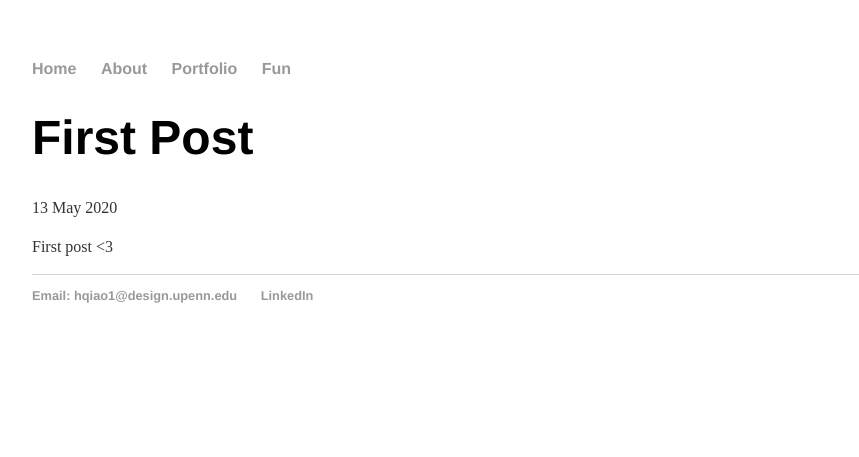
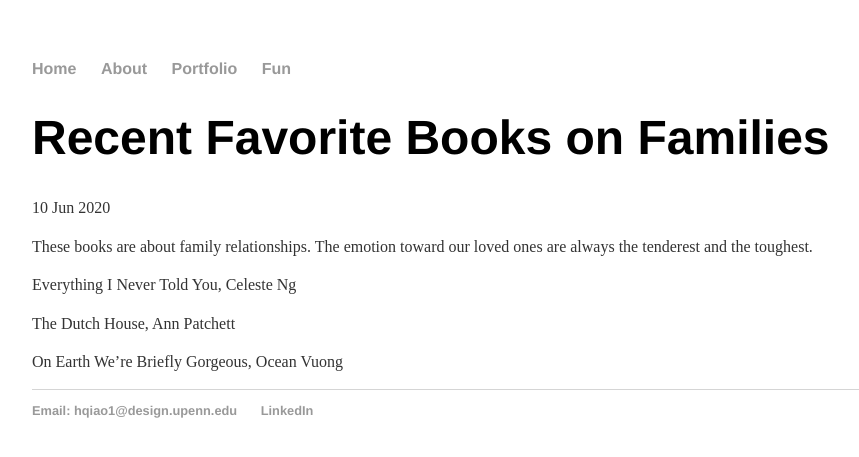
Before and after one commit to hanqiao29/hanqiao29.github.io, a Jekyll site: the page built from _posts/2020-05-13-han-first-post.md, in a window 1280 px wide. Shown: the top 457 px of the page, without its empty margins (160-1019 px from the left). Built offline with Jekyll 4.4.1, drawn with Linux system fonts in a browser that asks for light colours.

Commit message:
updated about me

```diff
--- a/_posts/2020-05-13-han-first-post.md
+++ b/_posts/2020-05-13-han-first-post.md
@@ -1,7 +1,13 @@
 ---
 layout: post
-title: "First Post"
-date: 2020-05-13
+title: "Recent Favorite Books on Families"
+date: 2020-06-10
 ---
+These books are about family relationships. The emotion toward our loved ones
+are always the tenderest and the toughest.
 
-First post <3
+Everything I Never Told You, Celeste Ng <br />
+
+The Dutch House, Ann Patchett
+
+On Earth We're Briefly Gorgeous, Ocean Vuong
--- a/portfolio/index.html
+++ b/portfolio/index.html
@@ -30,7 +30,7 @@ title: Portfolio.
 							adjacent neighborhoods. The final product is a book containing
 							graphics, maps, and analysis to deliver recommendations for
 							future development in the study area from multiple perspectives including:
-							environmental resiliency, community building, and transportation connectivity.
+							environmental resiliency, community development, and transportation connectivity.
 						</p>
 					</div>
 				</div>
@@ -42,8 +42,8 @@ title: Portfolio.
 
 						🔧 Graphics Design | Illustrator | InDesign | Bird Watching
 				   </p>
-					<p>This is a zine about eight different birds on Wellesley
-						Campus. The zine is created after two months of bird watching
+					<p>This is a zine about eight different birds on Wellesley College's
+						campus. The zine is created after two months of bird watching
 						for two hours every day.
 					</p>
 					<div class="imgcontainer">
```
Also changed, not shown: about/index.html (+19 -21 lines), 1 other file.
